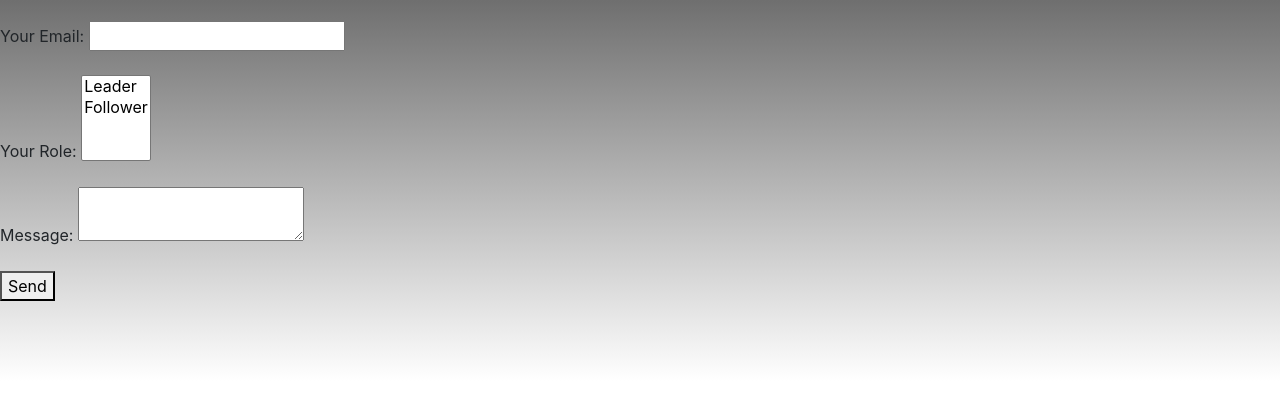
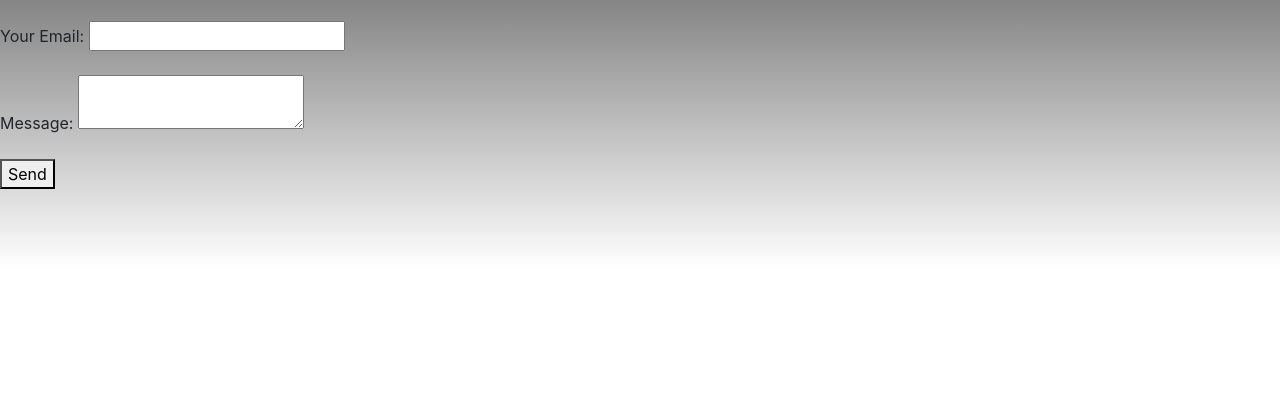
Before and after one commit to carrigan223/mikerd2, a Gatsby site: page /contact in a window 1280 px wide. Shown: the part 394-800 px from the top of the page. Built offline with nearby package versions, Linux system fonts and the light colour scheme; Gatsby itself is replaced by a stand-in of ours.

Commit message:
form trial

```diff
--- a/src/components/contactform.js
+++ b/src/components/contactform.js
@@ -79,21 +79,28 @@ const ContactForm = () => {
     //   </Form>
     // </FormContainer>
 
-    <form name="contact" method="POST" data-netlify="true">
+    <form
+      name="contact"
+      method="post"
+      data-netlify="true"
+      data-netlify-honeypot="bot-field"
+    >
+      {/* You still need to add the hidden input with the form name to your JSX form */}
+      <input type="hidden" name="form-name" value="contact" />
       <p>
-    <label>Your Name: <input type="text" name="name" /></label>
+        <label>
+          Your Name: <input type="text" name="name" />
+        </label>
       </p>
       <p>
-    <label>Your Email: <input type="email" name="email" /></label>
+        <label>
+          Your Email: <input type="email" name="email" />
+        </label>
       </p>
       <p>
-    <label>Your Role: <select name="role[]" multiple>
-      <option value="leader">Leader</option>
-      <option value="follower">Follower</option>
-    </select></label>
-  </p>
-  <p>
-    <label>Message: <textarea name="message"></textarea></label>
+        <label>
+          Message: <textarea name="message"></textarea>
+        </label>
       </p>
       <p>
         <button type="submit">Send</button>
```
Lines whose indentation alone changed are shown as unchanged.
